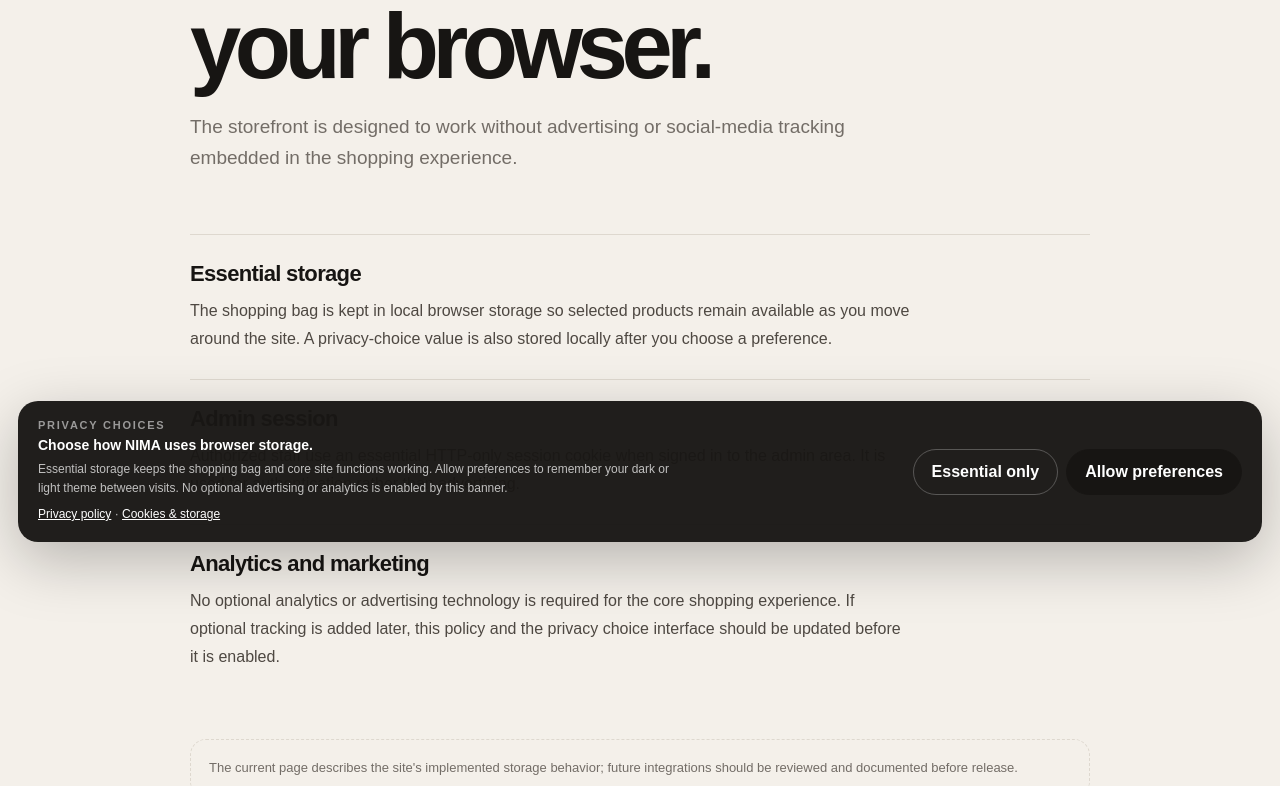
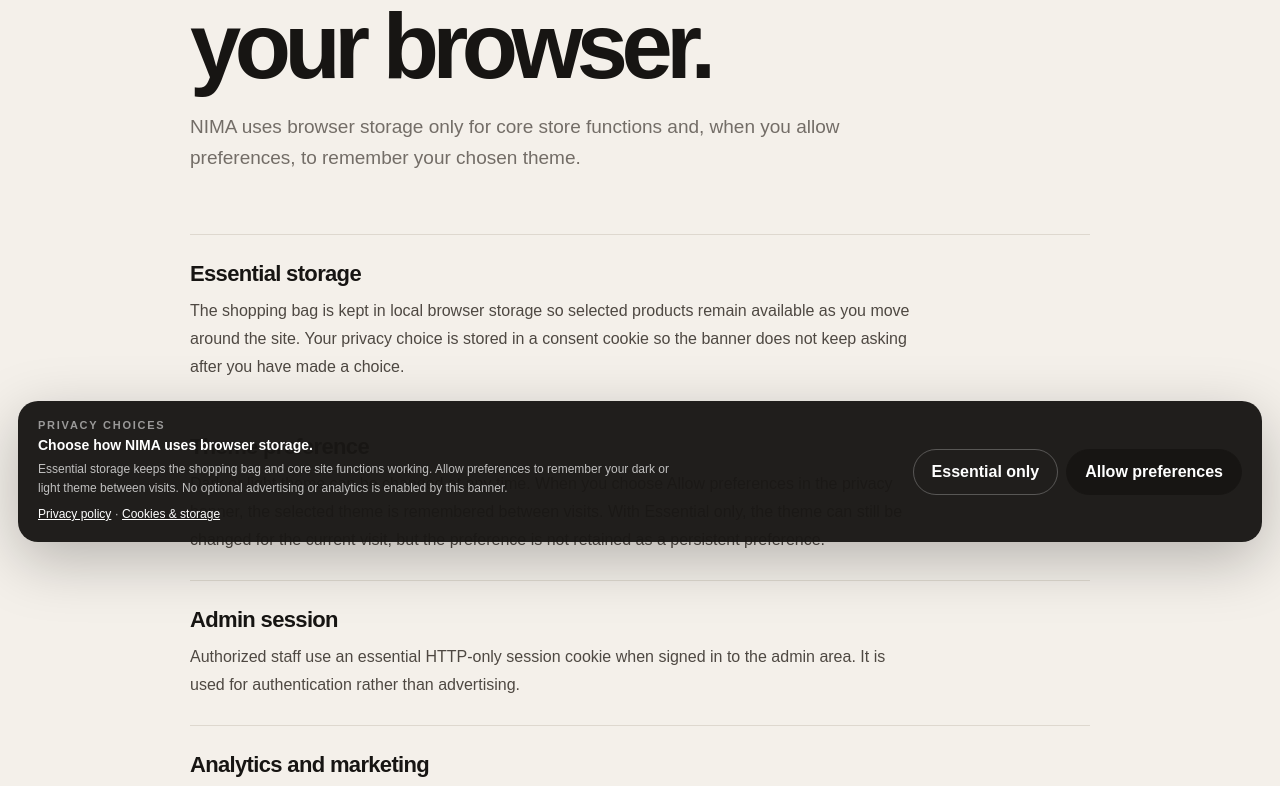
Before and after one commit to Timzee00/Nima-Store, a Next.js app: page /cookies in a window 1280 px wide. Shown: the part 240-1026 px from the top of the page. Built offline with nearby package versions, Linux system fonts and the light colour scheme.

Commit message:
Add privacy management, FAQ access and theme controls

```diff
--- a/app/cookies/page.tsx
+++ b/app/cookies/page.tsx
@@ -1,12 +1,13 @@
-import Link from "next/link";
+import Link from "next/link";import { PrivacySettings } from "@/components/privacy-settings";
 export default function Cookies(){
   return <main className="policy-page container"><div className="policy-top"><Link className="brand" href="/">NIMA.</Link><Link href="/shop">Back to shop</Link></div>
     <div className="eyebrow">Cookies & browser storage</div><h1>What the store saves in your browser.</h1>
-    <p className="policy-lead">The storefront is designed to work without advertising or social-media tracking embedded in the shopping experience.</p>
-    <Policy title="Essential storage"><p>The shopping bag is kept in local browser storage so selected products remain available as you move around the site. A privacy-choice value is also stored locally after you choose a preference.</p></Policy>
+    <p className="policy-lead">NIMA uses browser storage only for core store functions and, when you allow preferences, to remember your chosen theme.</p>
+    <Policy title="Essential storage"><p>The shopping bag is kept in local browser storage so selected products remain available as you move around the site. Your privacy choice is stored in a consent cookie so the banner does not keep asking after you have made a choice.</p></Policy>
+    <Policy title="Theme preference"><p>Dark or light theme can be changed at any time. When you choose Allow preferences in the privacy banner, the selected theme is remembered between visits. With Essential only, the theme can still be changed for the current visit, but the preference is not retained as a persistent preference.</p></Policy>
     <Policy title="Admin session"><p>Authorized staff use an essential HTTP-only session cookie when signed in to the admin area. It is used for authentication rather than advertising.</p></Policy>
-    <Policy title="Analytics and marketing"><p>No optional analytics or advertising technology is required for the core shopping experience. If optional tracking is added later, this policy and the privacy choice interface should be updated before it is enabled.</p></Policy>
-    <p className="policy-note">The current page describes the site's implemented storage behavior; future integrations should be reviewed and documented before release.</p>
+    <Policy title="Analytics and marketing"><p>No optional analytics, advertising pixels or social-media tracking technology is enabled by the current storefront implementation. Any future optional tracking should be documented and gated behind an appropriate privacy choice before activation.</p></Policy>
+    <div className="policy-action card"><div><div className="eyebrow">Change your choice</div><h2>Manage privacy settings.</h2><p>Reset your choice to reopen the privacy banner and choose Essential only or Allow preferences again.</p></div><PrivacySettings/></div>
   </main>;
 }
 function Policy({title,children}:{title:string;children:React.ReactNode}){return <section className="policy-section"><h2>{title}</h2>{children}</section>}
```
